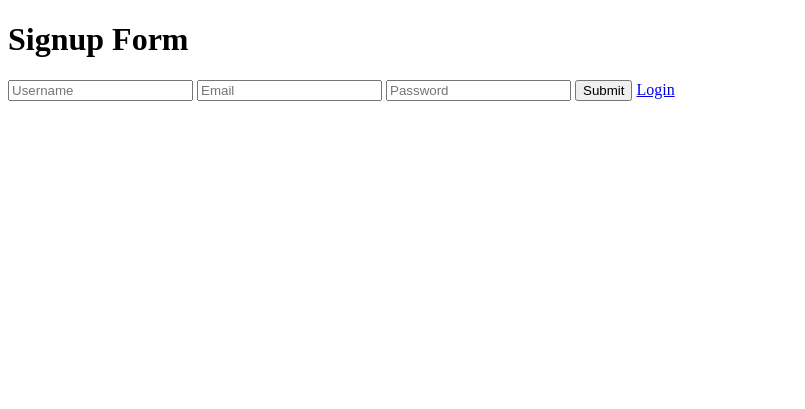
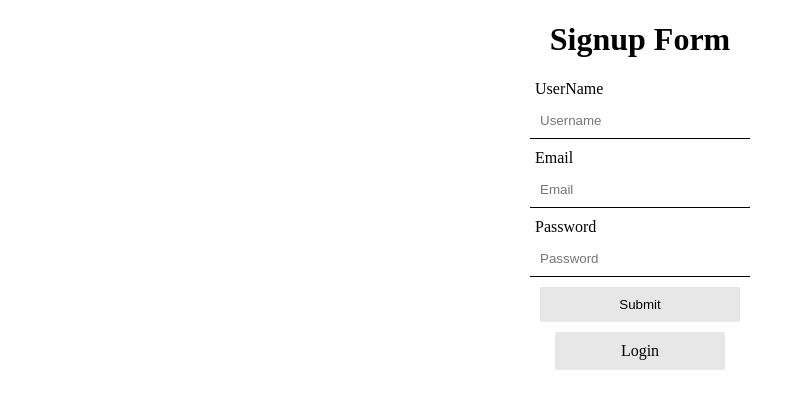
Before and after one commit to valentincgd/Flask_Web_App, a Flask app: page /signup in a window 1280 px wide. Shown: the top 409 px of the page, without its empty margins (0-805 px from the left). Run offline with Flask 2, Linux system fonts and the light colour scheme.

Commit message:
finish css log

```diff
--- a/templates/css/log.css
+++ b/static/css/log.css
@@ -43,7 +43,54 @@ body {
   margin-bottom: 10px;
 }
 
-.container form input[type=submit] {
+.container form .block label {
+  margin-left: 5px;
+}
+
+.container form .block input {
+  width: 200px;
+  padding: 10px;
+  border: none;
+  border-bottom: 1px black solid;
+  background: none;
+  outline: none;
+  margin-top: 5px;
+}
+
+.container form .block input:focus {
+  border-color: blue;
+}
+
+.container form button[type=submit] {
   margin-bottom: 10px;
+  width: 200px;
+  padding: 10px;
+  cursor: pointer;
+  background: #e7e7e7;
+  border: none;
+  border-radius: 2px;
+}
+
+.container form button[type=submit]:hover {
+  -webkit-filter: brightness(0.8);
+          filter: brightness(0.8);
+}
+
+.container form a {
+  text-align: center;
+  margin-bottom: 10px;
+  width: 150px;
+  padding: 10px;
+  cursor: pointer;
+  background: #e7e7e7;
+  border: none;
+  border-radius: 2px;
+  text-decoration: none;
+  color: black;
+}
+
+.container form a:hover {
+  -webkit-filter: brightness(0.8);
+          filter: brightness(0.8);
 }
 /*# sourceMappingURL=log.css.map */
--- /dev/null
+++ b/static/css/log.scss
@@ -0,0 +1,64 @@
+body{
+    padding: 0;
+    margin: 0;
+}
+
+.container{
+    display: flex;
+    flex-direction: column;
+    align-items: center;
+    form{
+        display: flex;
+        flex-direction: column;
+        justify-content: center;
+        align-items: center;
+        .block{
+            display: flex;
+            flex-direction: column;
+            margin-bottom: 10px;
+            label{
+                margin-left: 5px;
+            }
+            input{
+                width: 200px;
+                padding: 10px;
+                // border-radius: 10px;
+                border: none;
+                border-bottom: 1px black solid;
+                background: none;
+                outline: none;
+                margin-top: 5px;
+                &:focus{
+                    border-color: blue;
+                }
+            }
+        }
+        button[type=submit]{
+            margin-bottom: 10px;
+            width: 200px;
+            padding: 10px;
+            cursor: pointer;
+            background: rgb(231, 231, 231);
+            border: none;
+            border-radius: 2px;
+            &:hover{
+                filter: brightness(0.8);
+            }
+        }
+        a{
+            text-align: center;
+            margin-bottom: 10px;
+            width: 150px;
+            padding: 10px;
+            cursor: pointer;
+            background: rgb(231, 231, 231);
+            border: none;
+            border-radius: 2px;
+            text-decoration: none;
+            color: black;
+            &:hover{
+                filter: brightness(0.8);
+            }
+        }
+    }
+}
--- a/templates/login.html
+++ b/templates/login.html
@@ -4,7 +4,7 @@
     <meta charset="UTF-8">
     <meta http-equiv="X-UA-Compatible" content="IE=edge">
     <meta name="viewport" content="width=device-width, initial-scale=1.0">
-    <link rel="stylesheet" href="css/log.css">
+    <link rel="stylesheet" href="static/css/log.css">
     <title>Document</title>
 </head>
 <body>
--- a/templates/signup.html
+++ b/templates/signup.html
@@ -4,16 +4,28 @@
     <meta charset="UTF-8">
     <meta http-equiv="X-UA-Compatible" content="IE=edge">
     <meta name="viewport" content="width=device-width, initial-scale=1.0">
+    <link rel="stylesheet" href="static/css/log.css">
     <title>Document</title>
 </head>
 <body>
+    <div class="container">
         <h1 class="h1">Signup Form</h1>
-    <form action="/signup" method="POST">
+        <form action="/login" method="POST" class="form-group">
+            <div class="block">
+                <label for="username">UserName</label>
                 <input type="text" name="username" placeholder="Username">
+            </div>
+            <div class="block">
+                <label for="email">Email</label>
                 <input type="email" name="email" placeholder="Email">
+            </div>
+            <div class="block">
+                <label for="password">Password</label>
                 <input type="password" name="password" placeholder="Password">
+            </div>
             <button type="submit">Submit</button>
             <a href="/login">Login</a>
         </form>
+    </div>
 </body>
 </html>
```
Also changed, not shown: planning.md (+16 -13 lines), templates/css/log.scss (deleted, +0 -24 lines), 2 other files. Lines whose indentation alone changed are shown as unchanged.
